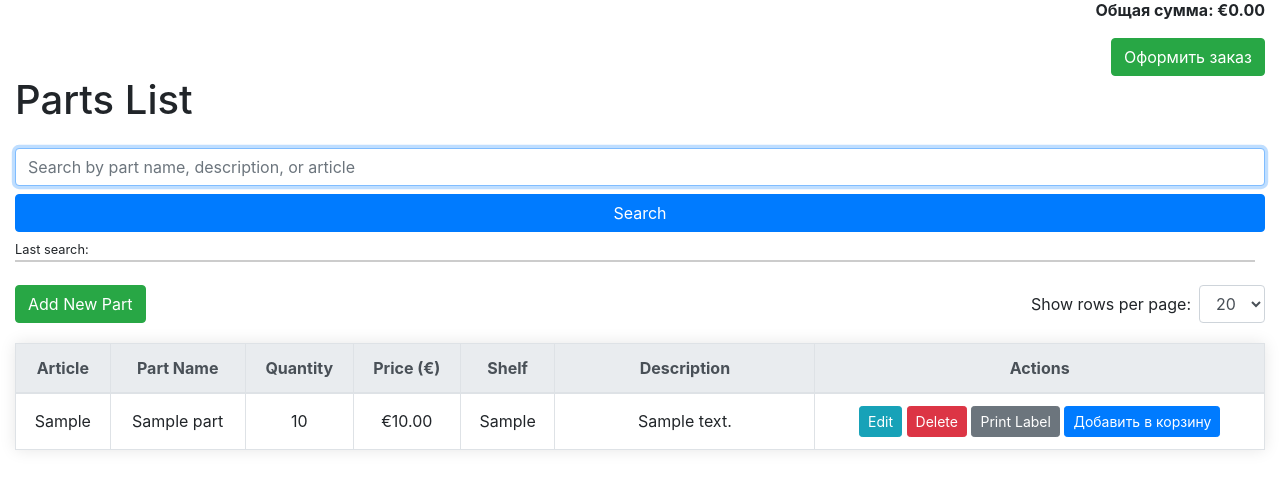
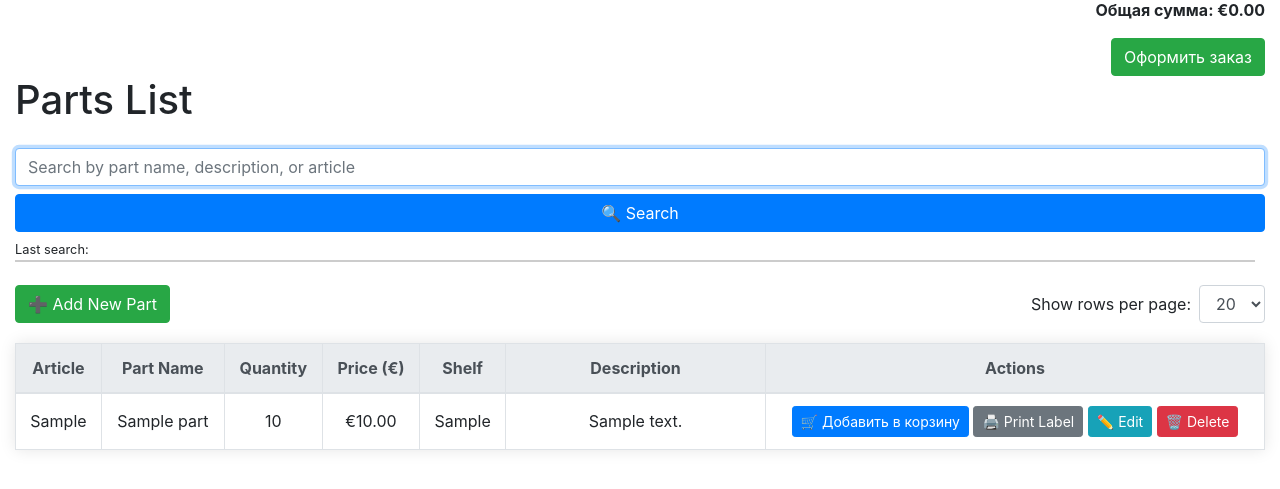
Before and after one commit to Ewi0/ALLOwhk, a PHP site: page / in a window 1280 px wide. Shown: the part 127-616 px from the top of the page. Run offline with PHP 8.4, Linux system fonts and the light colour scheme; tables that the repository leaves empty or names only in its code hold one stand-in row (values such as "Sample post"); some libraries are stand-ins or nearby versions.

Commit message:
Update index.php

```diff
--- a/index.php
+++ b/index.php
@@ -14,14 +14,6 @@ $offset = ($page - 1) * $rows_per_page;
 $parts = $part->searchParts($search, $offset, $rows_per_page);
 $total_rows = $part->countParts($search);
 $total_pages = ceil($total_rows / $rows_per_page);
-?>
-
-
-
-<?php
-require_once 'autoload.php';
-
-$part = new Part();
 
 $rows_per_page = isset($_GET['rows_per_page']) ? (int)$_GET['rows_per_page'] : 20;
 $page = isset($_GET['page']) ? (int)$_GET['page'] : 1;
@@ -89,7 +81,7 @@ if ($page < 1) $page = 1;
 
         </div>
         <div class="col-12">
-            <button type="submit" class="btn btn-primary w-100">Search</button>
+            <button type="submit" class="btn btn-primary w-100">🔍 Search</button>
         </div>
         <div class="col-12">
             <small class="d-block mt-2">Last search: <?= htmlspecialchars($search_term) ?></small>
@@ -100,7 +92,7 @@ if ($page < 1) $page = 1;
     </form>
 
     <div class="d-flex justify-content-between align-items-center mb-3">
-        <a href="add_part.php" class="btn btn-success">Add New Part</a>
+        <a href="add_part.php" class="btn btn-success">➕ Add New Part</a>
         <form method="GET" class="form-inline">
             <label class="mr-2">Show rows per page:</label>
             <select name="rows_per_page" class="form-control" onchange="this.form.submit()">
@@ -134,10 +126,10 @@ if ($page < 1) $page = 1;
                 <td><?= htmlspecialchars($row['shelf']) ?></td>
                 <td style="width: 260px;"><?= htmlspecialchars($row['description']) ?></td>
                 <td>
-                    <a href="edit.php?id=<?= $row['id'] ?>" class="btn btn-info btn-sm">Edit</a>
-                    <a href="?delete_id=<?= $row['id'] ?>" class="btn btn-danger btn-sm">Delete</a>
-                    <button class="btn btn-secondary btn-sm print-button no-print" onclick="printLabel(<?= $row['id'] ?>)">Print Label</button>
-                    <button class="btn btn-primary btn-sm add-to-cart" data-id="<?= $row['id'] ?>">Добавить в корзину</button>
+                    <button class="btn btn-primary btn-sm add-to-cart" data-id="<?= $row['id'] ?>">🛒 Добавить в корзину</button>
+                    <button class="btn btn-secondary btn-sm print-button no-print" onclick="printLabel(<?= $row['id'] ?>)">🖨️ Print Label</button>
+                    <a href="edit.php?id=<?= $row['id'] ?>" class="btn btn-info btn-sm">✏️ Edit</a>
+                    <a href="?delete_id=<?= $row['id'] ?>" class="btn btn-danger btn-sm">🗑️ Delete</a>
                 </td>
             </tr>
         <?php endforeach; ?>
```
